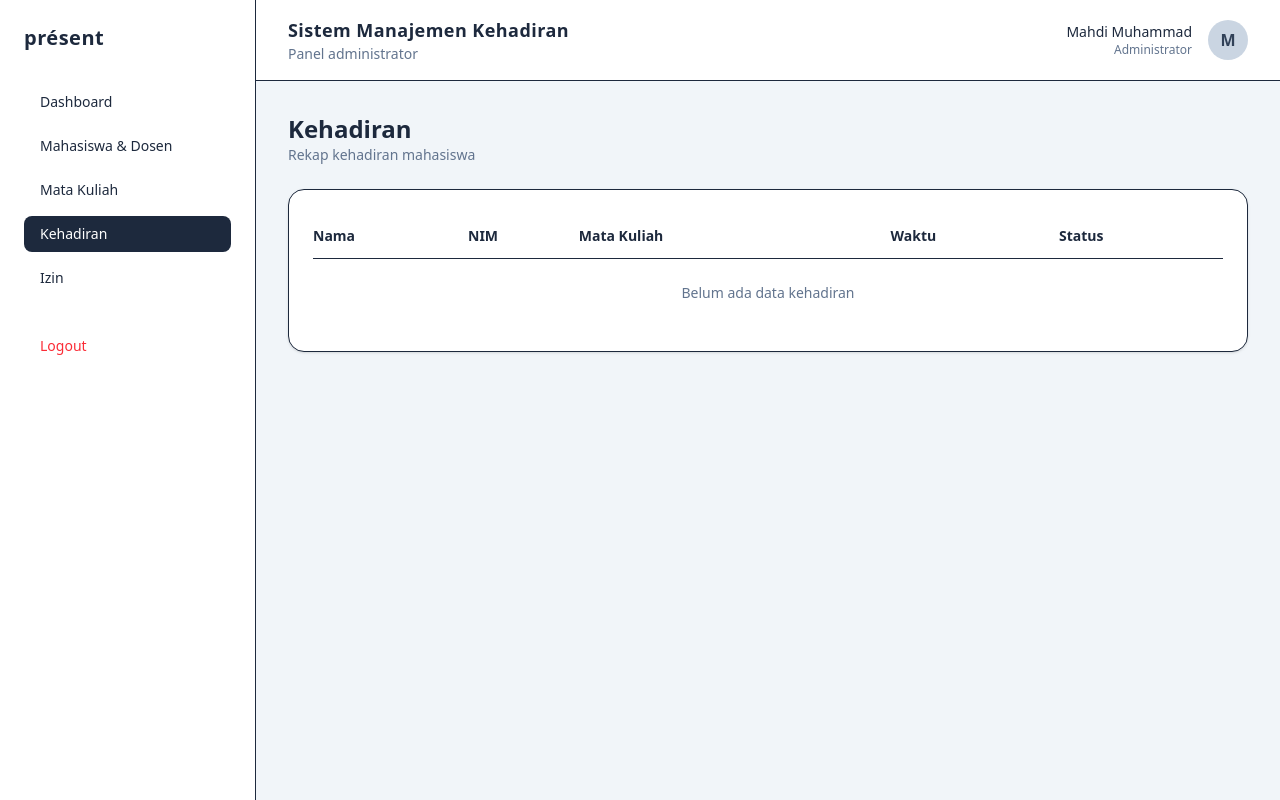
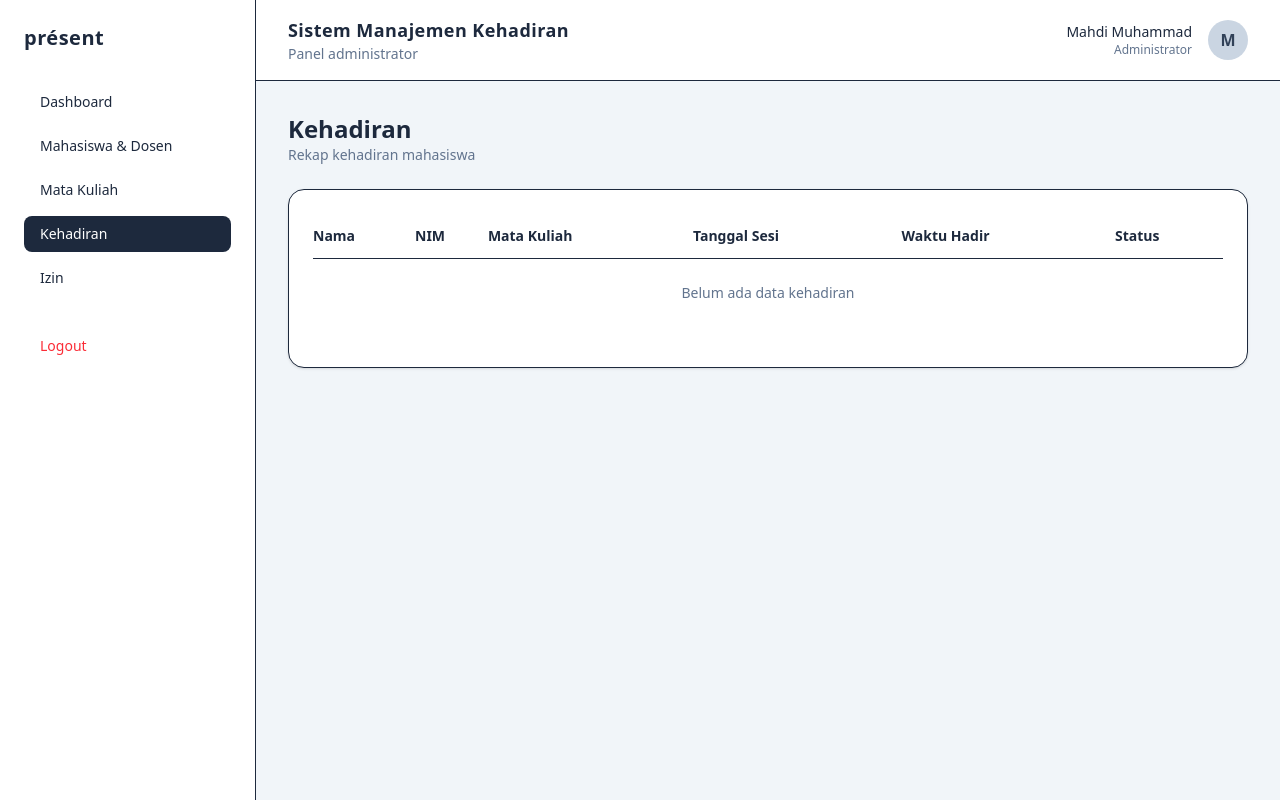
Before and after one commit to mahdimazan6-stack/aplikasi-mobile-absensi-mahasiswa-menggunakan-QR, a Laravel app: page /admin/kehadiran in a window 1280 px wide. Run offline with Laravel 12, Linux system fonts and the light colour scheme; a user stored in the database is signed in; data comes from the database, SQL or seed files in the repository; data that the repository does not hold is empty; style sheets or scripts are compiled from the project's sources.

Commit message:
Update kehadiran.blade.php

```diff
--- a/backend/resources/views/pages/admin/kehadiran.blade.php
+++ b/backend/resources/views/pages/admin/kehadiran.blade.php
@@ -13,25 +13,28 @@
                     <th class="py-3">Nama</th>
                     <th class="py-3">NIM</th>
                     <th class="py-3">Mata Kuliah</th>
-                    <th class="py-3">Waktu</th>
+                    <th class="py-3">Tanggal Sesi</th>
+                    <th class="py-3">Waktu Hadir</th>
                     <th class="py-3">Status</th>
                 </tr>
             </thead>
             <tbody>
                 @forelse($kehadiran as $item)
                     <tr class="border-b">
-                        <td class="py-3">{{ $item->name }}</td>
-                        <td class="py-3">{{ $item->nim }}</td>
-                        <td class="py-3">{{ $item->mata_kuliah }}</td>
-                        <td class="py-3">{{ \Carbon\Carbon::parse($item->attended_at)->format('d M Y H:i') }}</td>
-                        <td class="py-3">{{ $item->status }}</td>
+                        <td class="py-3">{{ $item->student->name }}</td>
+                        <td class="py-3">{{ $item->student->nim }}</td>
+                        <td class="py-3">{{ $item->session->course->name }} ({{ $item->session->course->code }})</td>
+                        <td class="py-3">{{ $item->session->created_at->format('d M Y') }}</td>
+                        <td class="py-3">{{ $item->attended_at?->format('H:i') ?? '-' }}</td>
+                        <td class="py-3">{{ ucfirst($item->status) }}</td>
                     </tr>
                 @empty
                     <tr>
-                        <td colspan="5" class="text-center py-6 text-slate-500">Belum ada data kehadiran</td>
+                        <td colspan="6" class="text-center py-6 text-slate-500">Belum ada data kehadiran</td>
                     </tr>
                 @endforelse
             </tbody>
         </table>
+        <div class="mt-4">{{ $kehadiran->links() }}</div>
     </div>
 @endsection
```
